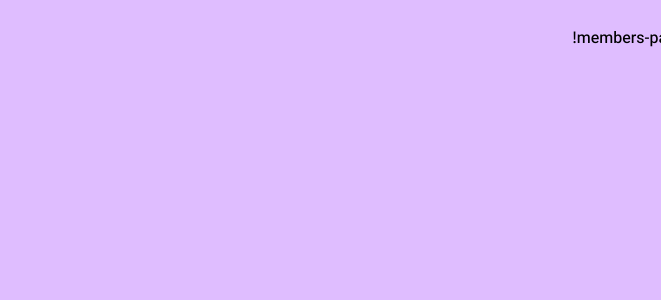
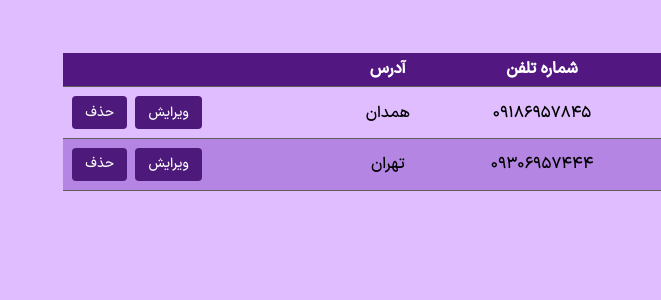
Before and after one commit to varmaziari/library-app, an Angular app: page /private/members in a window 1280 px wide. Shown: the top 300 px of the page, without its empty margins (619-1280 px from the left). Built offline with nearby package versions, Linux system fonts and the light colour scheme; sample sign-in values are in the browser's storage.

Commit message:
membersPage is level1

```diff
--- a/src/app/+private/+pages/members-page/members-page.css
+++ b/src/app/+private/+pages/members-page/members-page.css
@@ -0,0 +1,59 @@
+table{
+    width: 100%;
+    border-collapse: collapse;
+    text-align: center;
+}
+
+tr{
+    border-bottom: 1px solid rgb(93, 93, 93);
+}
+
+tr:nth-last-of-type(2n+1){
+    background-color: rgba(103, 32, 179, 0.355)
+}
+
+td,th{
+    padding: 0.3em;
+}
+
+td:last-of-type{
+    text-align: left;
+}
+
+th{
+    background-color: rgb(83, 23, 129);
+    color: white;
+}
+
+button{
+    background-color: #4d1a7c;;
+    color: white;
+    border: none;
+    padding: 0.5em 1em;
+    border-radius: 0.3em;
+    margin: 0.3em;
+}
+
+.layer{
+    box-sizing: border-box;
+    min-height: 40vh;
+    width: 300px;
+    margin: 5em 32em;
+    padding: 1em;
+    background-color: #7d599f50;
+    border-radius: 0.4em;
+
+}
+
+label{
+    margin: 0.5em 0;
+}
+
+input{
+    display: block;
+    width: 90%;
+    border-radius: 0.5em;
+    border:0;
+    margin: 0.5em 0;
+    padding: 0.5em;
+}
--- a/src/app/+private/+pages/members-page/members-page.html
+++ b/src/app/+private/+pages/members-page/members-page.html
@@ -1 +1,68 @@
-<p>members-page works!</p>
+@if (state=='list') {
+<div>
+    <button (click)="add()">افزودن</button>
+</div>
+<table>
+    <thead>
+        <tr>
+            <th>شناسه</th>
+            <th>نام</th>
+            <th>نام خانوادگی </th>
+            <th>کدملی</th>
+            <th>شماره تلفن</th>
+            <th>آدرس </th>
+            <th></th>
+        </tr>
+    </thead>
+    <tbody>
+        @for (member of data; track $index) {
+        <tr>
+            <td>{{member.id}}</td>
+            <td>{{member.name}}</td>
+            <td>{{member.family}}</td>
+            <td>{{member.nationalCode}}</td>
+            <td>{{member.phoneNumber}}</td>
+            <td>{{member.address}}</td>
+            <td>
+                <button>ویرایش</button>
+                <button>حذف</button>
+            </td>
+        </tr>
+        }
+    </tbody>
+</table>
+}
+@else{
+<form (ngSubmit)="save()">
+    <div class="layer">
+        <div>
+            <label for="id">شناسه</label>
+            <input [(ngModel)]="item.id" type="number" id="id" name="id" placeholder="شناسه">
+        </div>
+        <div>
+            <label for="name">نام</label>
+            <input [(ngModel)]="item.name" type="text" id="name" name="name" placeholder="نام">
+        </div>
+        <div>
+            <label for="family">نام خانوادگی</label>
+            <input [(ngModel)]="item.family" type="text" id="family" name="family" placeholder="نام خانوادگی">
+        </div>
+        <div>
+            <label for="nationalCode">کد ملی</label>
+            <input [(ngModel)]="item.nationalCode" type="text" id="nationalCode" name="nationalCode" placeholder="کد ملی">
+        </div>
+        <div>
+            <label for="phoneNumber">شماره تلفن</label>
+            <input [(ngModel)]="item.phoneNumber" type="tel" id="phoneNumber" name="phoneNumber" placeholder="شماره تلفن">
+        </div>
+        <div>
+            <label for="address">آدرس</label>
+            <input [(ngModel)]="item.address" type="text" id="address" name="address" placeholder="آدرس">
+        </div>
+        <div>
+            <button type="submit">تایید</button>
+            <button (click)="cancel()" type="button">انصراف</button>
+        </div>
+    </div>
+</form>
+}
--- a/src/app/+private/+pages/members-page/members-page.ts
+++ b/src/app/+private/+pages/members-page/members-page.ts
@@ -1,11 +1,48 @@
-import { Component } from '@angular/core';
+import { Component, inject, OnInit } from '@angular/core';
+import { FormsModule } from '@angular/forms';
+import { MembersService } from './members-service';
 
 @Component({
   selector: 'app-members-page',
-  imports: [],
+  imports: [FormsModule],
   templateUrl: './members-page.html',
   styleUrl: './members-page.css',
 })
-export class MembersPage {
-
+export class MembersPage implements OnInit{
+  booksService = inject(MembersService);
+  data: memberItem[] = []
+  state: string = 'list';
+  item: memberItem = {
+    id: 0,
+    name: '',
+    family: '',
+    nationalCode: '',
+    phoneNumber: '',
+    address: '',
+  };
+  save() {
+    this.booksService.add(this.item);
+    this.refreshData();
+    this.state='list'
+  }
+  refreshData() {
+    this.data = this.booksService.list();
+  }
+  cancel() {
+    this.state = 'list'
+  }
+  ngOnInit(): void {
+    this.refreshData();
+  }
+  add() {
+    this.state = "add"
+  }
 }
+export interface memberItem {
+  id: number;
+  name: string;
+  family: string;
+  nationalCode: string;
+  phoneNumber: string;
+  address: string;
+}
--- /dev/null
+++ b/src/app/+private/+pages/members-page/members-service.ts
@@ -0,0 +1,20 @@
+import { Injectable } from '@angular/core';
+import { memberItem } from './members-page';
+
+@Injectable({
+  providedIn: 'root',
+})
+export class MembersService {
+      private data:memberItem[]=[
+        {id:1,name:'علی',family:'حیدری',nationalCode:'3865245698',phoneNumber:'09186957845',address:'همدان'},
+        {id:2,name:'صبا',family:'صالحی',nationalCode:'4005245663',phoneNumber:'09306957444',address:'تهران'},
+      ];
+
+      list(){
+        return [...this.data];
+      }
+
+      add(member:memberItem) {
+        this.data.push(member);
+    }
+}
```
Also changed, not shown: 1 other file (tests, documents, lock files or other folders).
